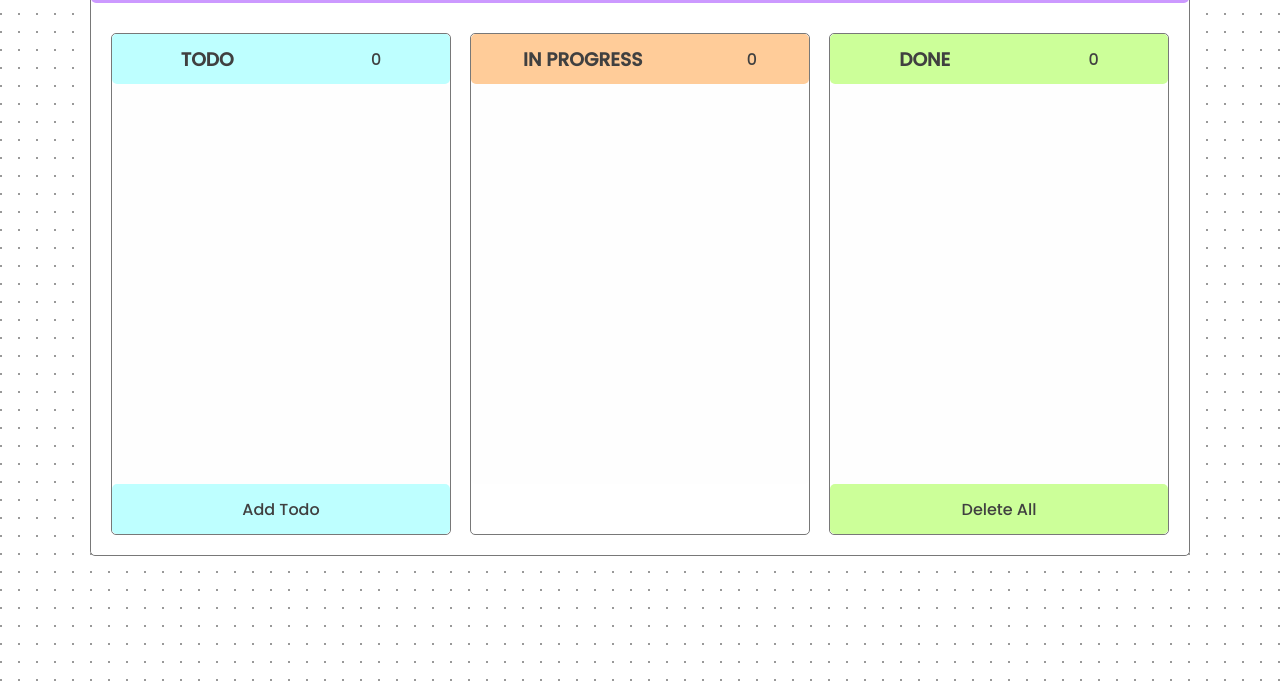
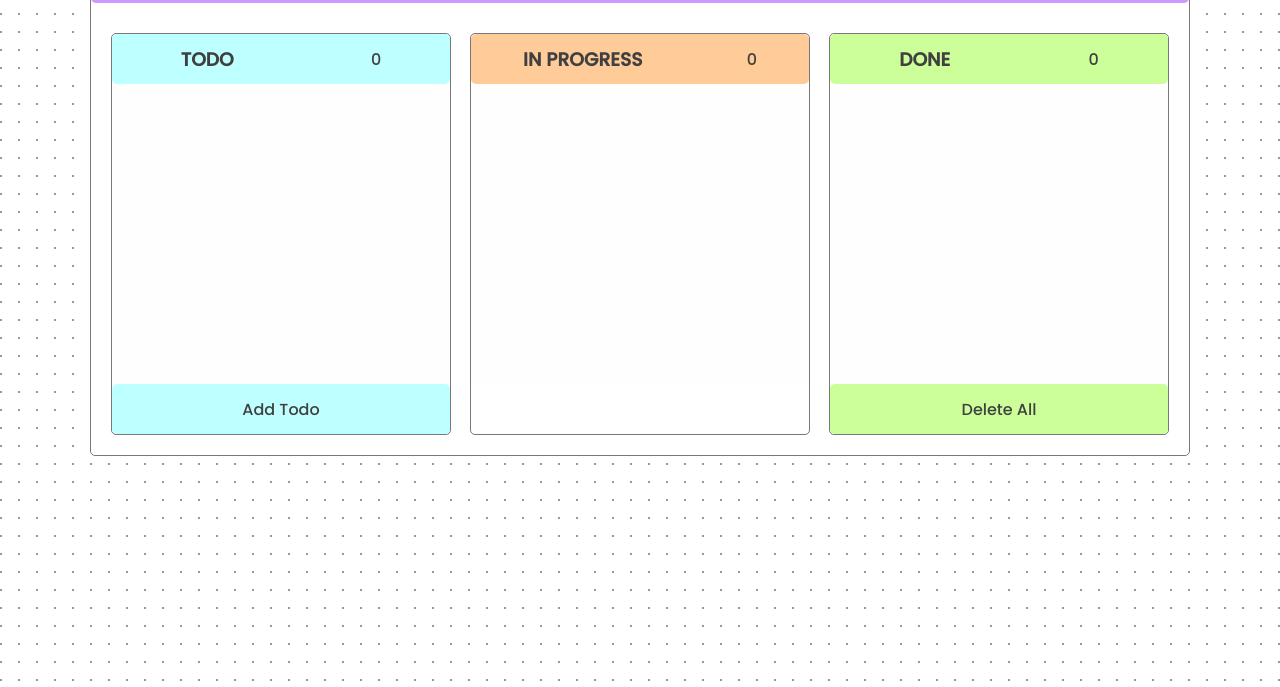
Before and after one commit to yanayankovets/Trello, a website built with Parcel: page src/index.html in a window 1280 px wide. Shown: the part 113-800 px from the top of the page. Built offline with nearby package versions, Linux system fonts and the light colour scheme; no server answers.

Commit message:
feat: fix bugs

```diff
--- a/src/scss/app.scss
+++ b/src/scss/app.scss
@@ -77,7 +77,7 @@ body {
 }
 
 .column__cell {
-  min-height: 400px;
+  min-height: 300px;
   display: flex;
   flex-direction: column;
   align-items: center;
@@ -210,6 +210,10 @@ textarea {
   background-color: $grass;
 }
 
+.create__btn:hover {
+  cursor: pointer;
+}
+
 /*Card*/
 
 .card {
```
Also changed, not shown: dist/index.html, 5 other files.
